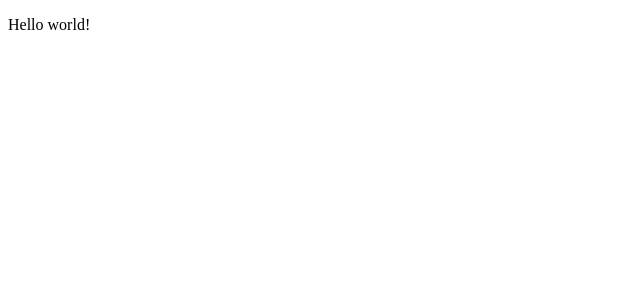
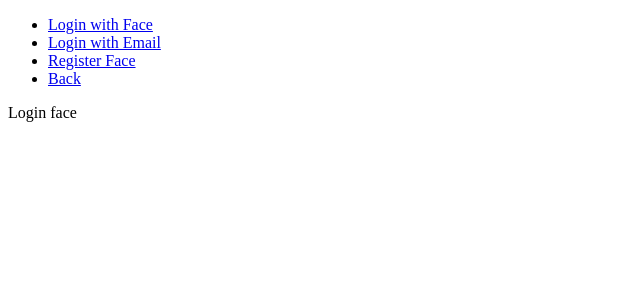
Before and after one commit to Bindernews/sfs-facial-recognition, a React app: page /login-face in a window 1280 px wide. Shown: the top 300 px of the page, without its empty margins (0-640 px from the left). Built offline with nearby package versions, Linux system fonts and the light colour scheme; the HTML template or start-up script is replaced by a standard one.

Commit message:
There's a page with changing content. Cool.

```diff
--- a/src/components/App.js
+++ b/src/components/App.js
@@ -1,9 +1,24 @@
 import React from 'react';
+import { BrowserRouter, Switch, Route } from 'react-router-dom';
+import LoginSelector from './LoginSelector';
 
 export default class App extends React.Component {
+  componentDidMount() {
+  }
+
   render() {
     return (
-      <p>Hello world!</p>
+      <BrowserRouter>
+        <div>
+          <LoginSelector />
+          <Switch>
+            <Route exact path="/" component={() => (<p>Welcome</p>)} />
+            <Route path="/login-face" component={() => (<p>Login face</p>)} />
+            <Route path="/login-email" component={() => (<p>Login email</p>)} />
+            <Route path="/register" component={() => (<p>Register</p>)} />
+          </Switch>
+        </div>
+      </BrowserRouter>
     );
   }
 }
--- /dev/null
+++ b/src/components/LoginSelector.js
@@ -0,0 +1,18 @@
+/* eslint react/no-children-prop: 0 */
+
+import React from 'react';
+import { NavLink, Route } from 'react-router-dom';
+
+const LoginSelector = () => (
+  <div className="method-navbar">
+    <ul>
+      <li><NavLink to="/login-face" path="/login-face">Login with Face</NavLink></li>
+      <li><NavLink to="/login-email" path="/login-email">Login with Email</NavLink></li>
+      <li><NavLink to="/register" path="/register">Register Face</NavLink></li>
+      <Route exact path="/" children={({ match }) => (
+        !match && <li><NavLink to="/">Back</NavLink></li>
+      )} />
+    </ul>
+  </div>
+);
+export default LoginSelector;
--- a/src/index.js
+++ b/src/index.js
@@ -1,10 +1,18 @@
 import React from 'react';
 import { render } from 'react-dom';
+import MuiThemeProvider from 'material-ui/styles/MuiThemeProvider';
 import App from './components/App';
 
 document.title = 'FaceRekt';
 const root = document.body.appendChild(document.createElement('div'));
 root.id = 'root';
 
+// Wrap the main application in a theme
+const Application = () => (
+  <MuiThemeProvider>
+    <App />
+  </MuiThemeProvider>
+);
+
 // Now we can render our application into it
-render(<App />, document.getElementById('root'));
+render(<Application />, document.getElementById('root'));
--- a/webpack.dev.js
+++ b/webpack.dev.js
@@ -25,7 +25,7 @@ module.exports = {
   devServer: {
     // contentBase: common.OUTPUT_DIR,
     compress: true,
-    port: 8000
+    port: 8080
   },
   stats: common.STATS
 };
```
Also changed, not shown: .eslintrc.js, 1 other file (tests, documents, lock files or other folders).
